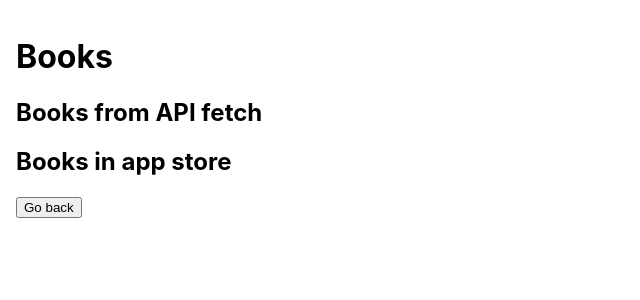
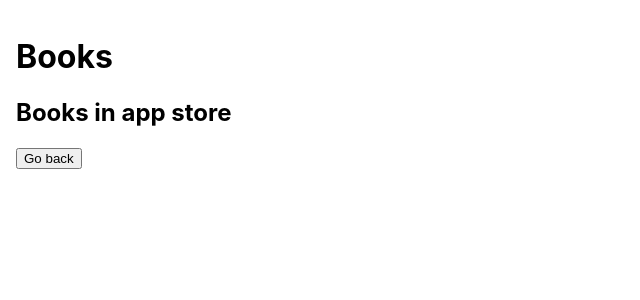
Before and after one commit to victorcngo/books-app, a React (Create React App) app in the folder client/: page /books in a window 1280 px wide. Shown: the top 300 px of the page, without its empty margins (0-640 px from the left). Built offline with nearby package versions, Linux system fonts and the light colour scheme.

Commit message:
refactor(client): remove testing

```diff
--- a/client/src/components/Books.tsx
+++ b/client/src/components/Books.tsx
@@ -20,9 +20,6 @@ export default function Books() {
   return (
     <section>
       <div>
-        <h2>Books from API fetch</h2>
-      </div>
-      <div>
         <h2>Books in app store</h2>
         <ul>
           {books.map((elem, index) => {
```
Also changed, not shown: 1 other file (tests, documents, lock files or other folders).
